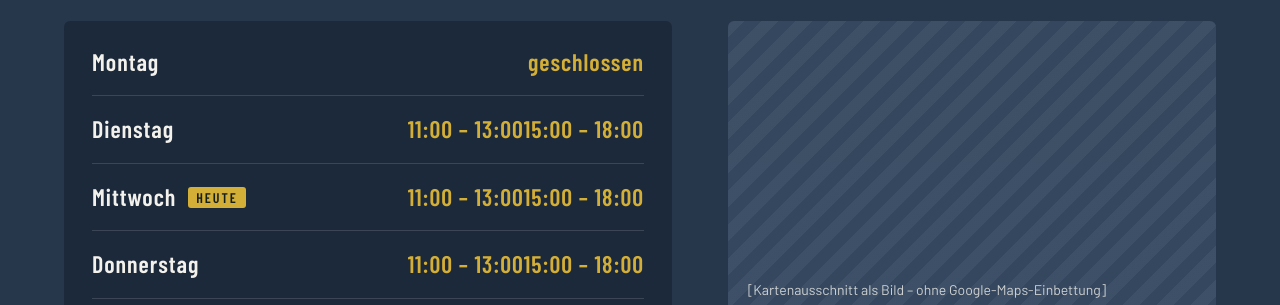
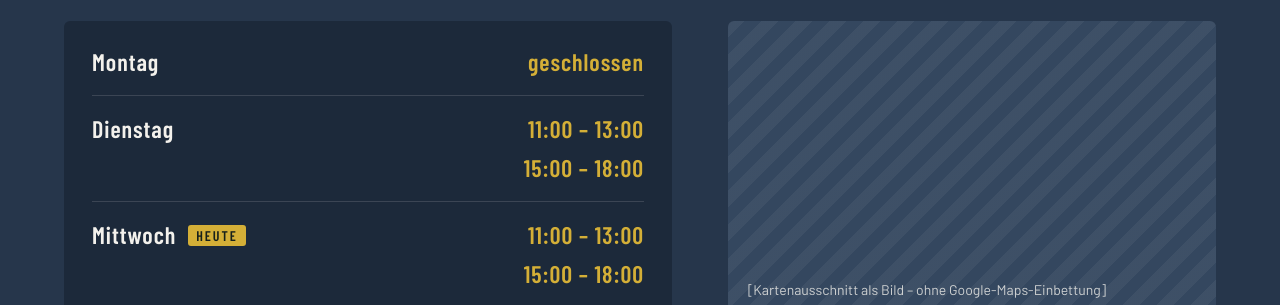
Before and after one commit to LeonSchirrmeister/Website, a plain HTML site: page index.html in a window 1280 px wide. Shown: the part 1110-1415 px from the top of the page. Drawn offline with Linux system fonts and the light colour scheme; no server answers.

Commit message:
Öffnungszeiten: Zeilen umbruchfrei

```diff
--- a/assets/css/style.css
+++ b/assets/css/style.css
@@ -127,6 +127,7 @@ a.info-wert:hover { color: var(--navy); text-decoration: underline; }
 .tafel-zeile:last-child { border-bottom: none; }
 .tafel-zeile dt { margin: 0; }
 .tafel-zeile dd { margin: 0; color: var(--gold); text-align: right; }
+.tafel-zeile dd span { display: block; white-space: nowrap; }
 .tafel-zeile.heute dt::after { content: "Heute"; margin-left: 12px; font-size: 14px; letter-spacing: .14em; text-transform: uppercase; background: var(--gold); color: var(--tinte); padding: 2px 8px; border-radius: 3px; vertical-align: 3px; }
 .zusatz { margin: 0; font-size: 16px; color: rgba(243, 241, 236, .8); }
 .karte { height: 300px; border-radius: var(--radius); background-color: var(--navy-hell); background-image: repeating-linear-gradient(135deg, rgba(243,241,236,.05) 0 12px, transparent 12px 24px); display: flex; align-items: flex-end; padding: 20px; font-size: 14px; color: rgba(243, 241, 236, .8); overflow: hidden; }
```
